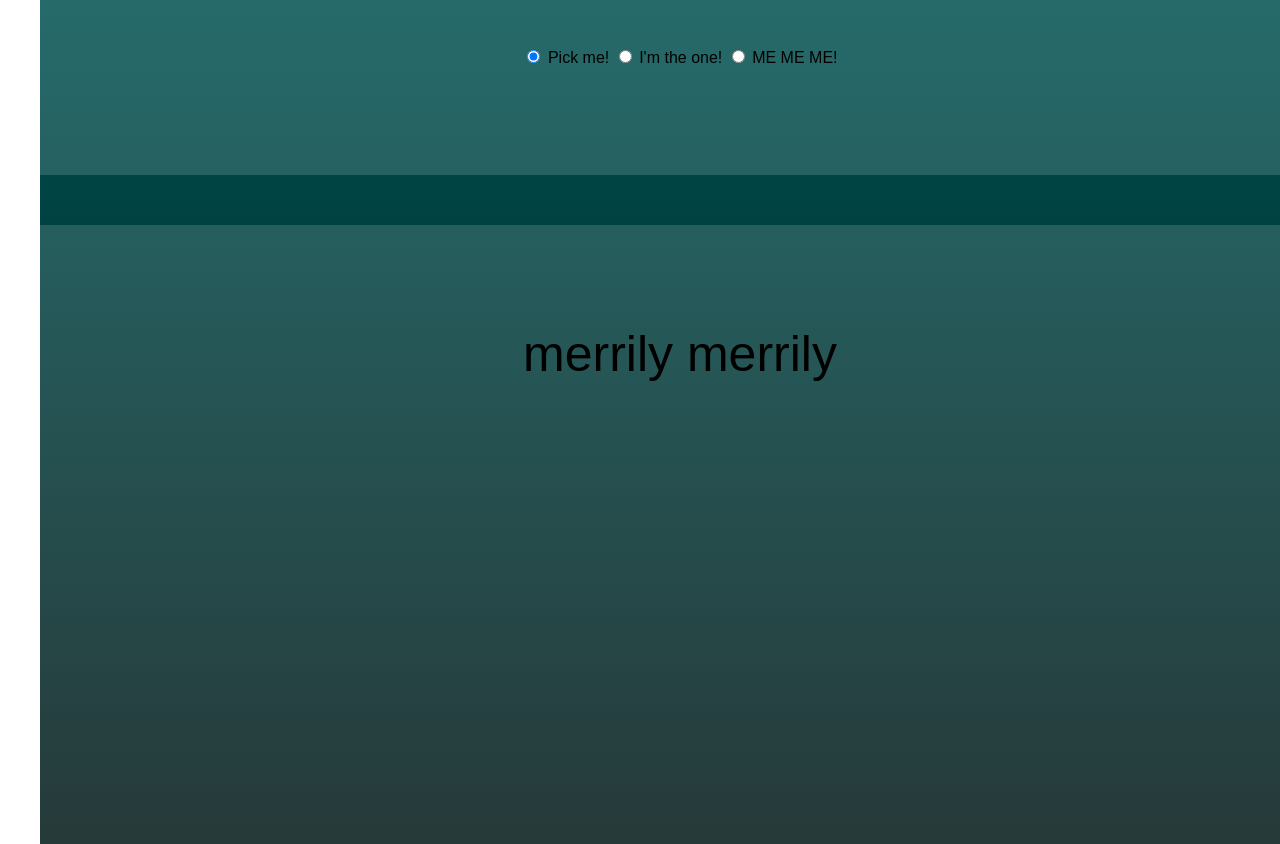
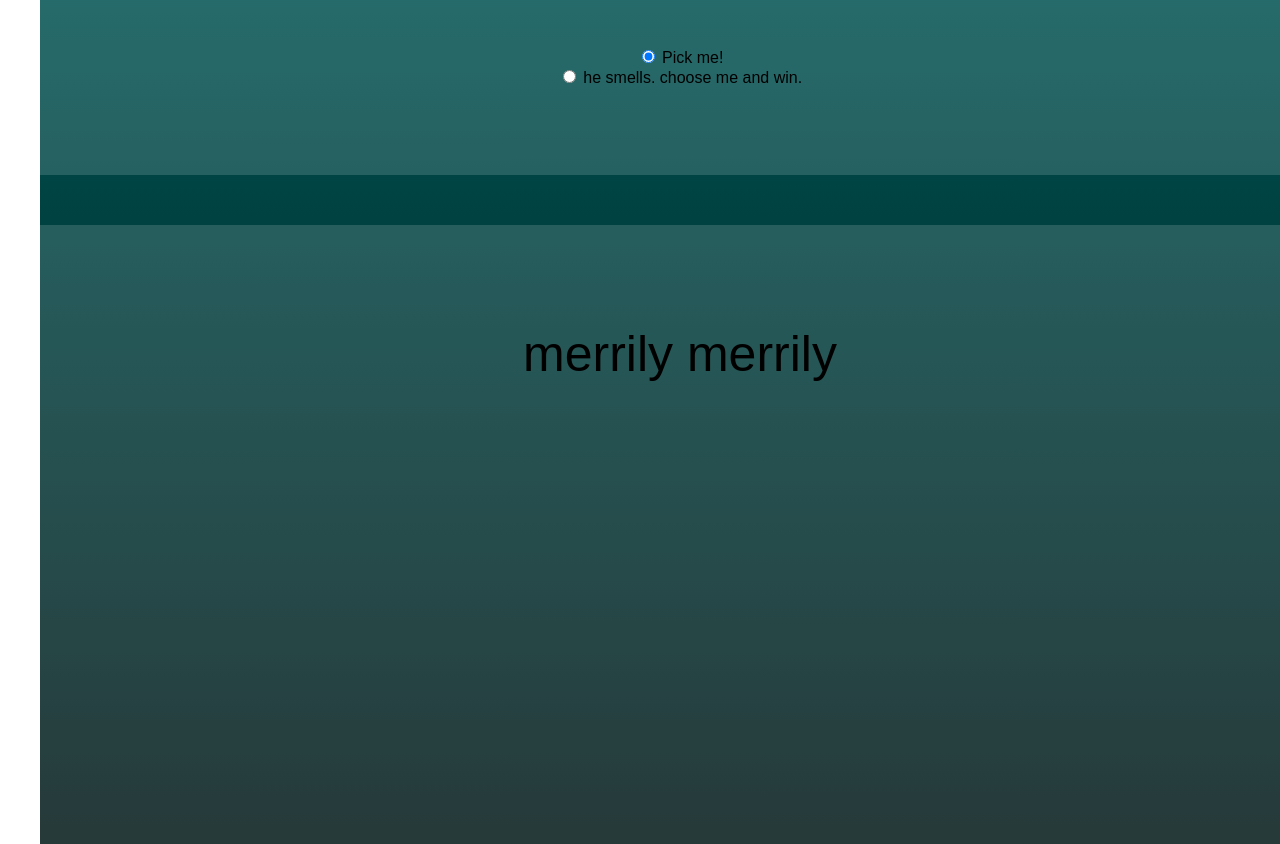
Before and after one commit to srespo/srespo.github.io, a plain HTML site: page index.html in a window 1280 px wide. Shown: the part 2637-3481 px from the top of the page. Drawn offline with nearby package versions, Linux system fonts and the light colour scheme.

Commit message:
trying again

```diff
--- a/app.js
+++ b/app.js
@@ -14,7 +14,7 @@ $(document).ready(function(){     // when the document is ready, I want this fun
 
 //Check and un-check a specific radio button:
 <script>
-$("#leftradiobutton").
+$("#leftradiobutton").che
 
 function myFunction() {
     var  = document.getElementById("leftRadio").checked;
--- a/index.html
+++ b/index.html
@@ -22,9 +22,8 @@
             <p>Row, row, row your boat
 
     <div>
-    <input type="radio" name="position" value="left" checked> Pick me!
-  <input type="radio" name="position" value="middle"> I'm the one!
-  <input type="radio" name="gender" value="right">  ME ME ME!
+   <span> <input type="radio" name="position" value="left" checked> Pick me! <br>
+  <input type="radio" name="position" value="right"> he smells.  choose me and win. <br>
 </div>
 
 </body>
```
